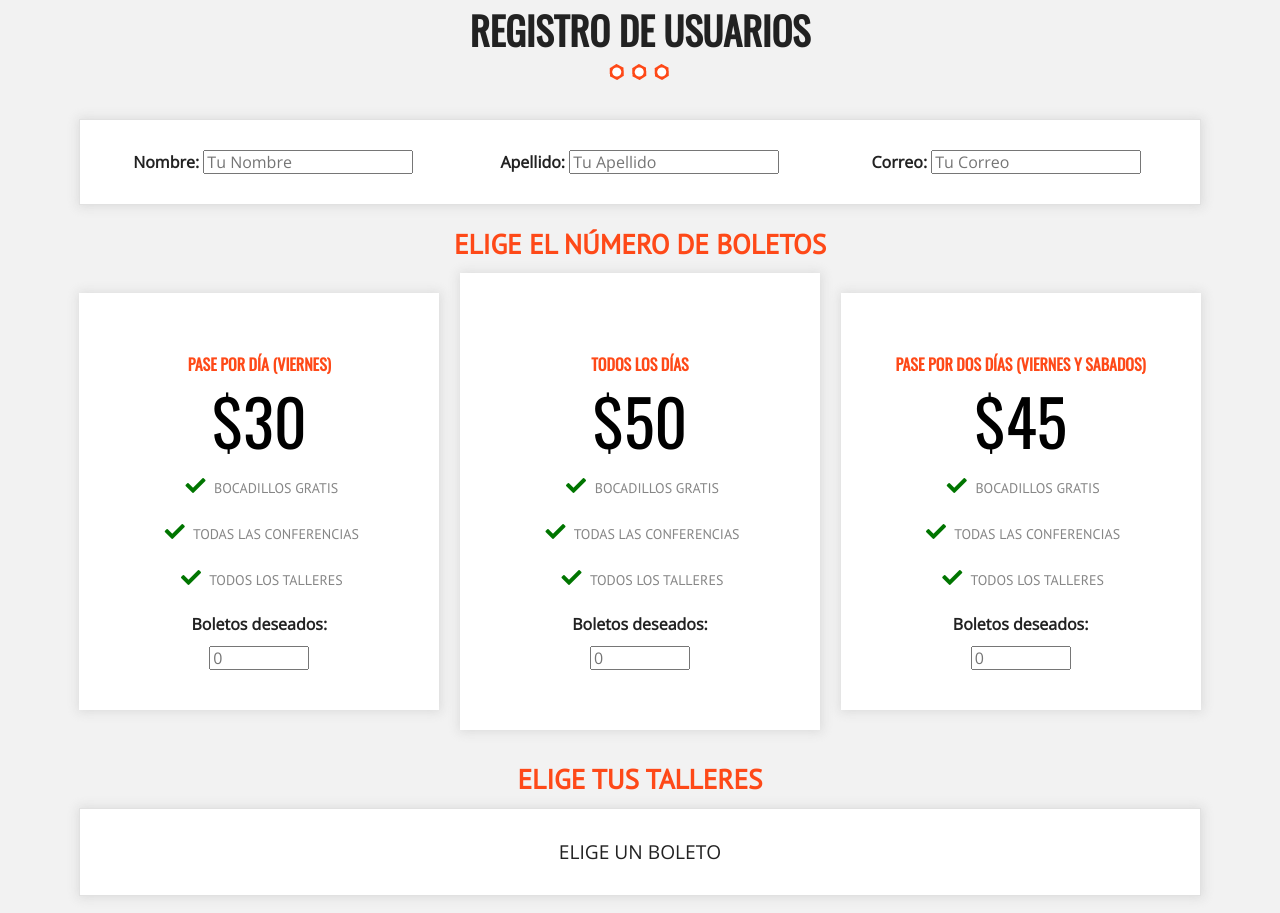
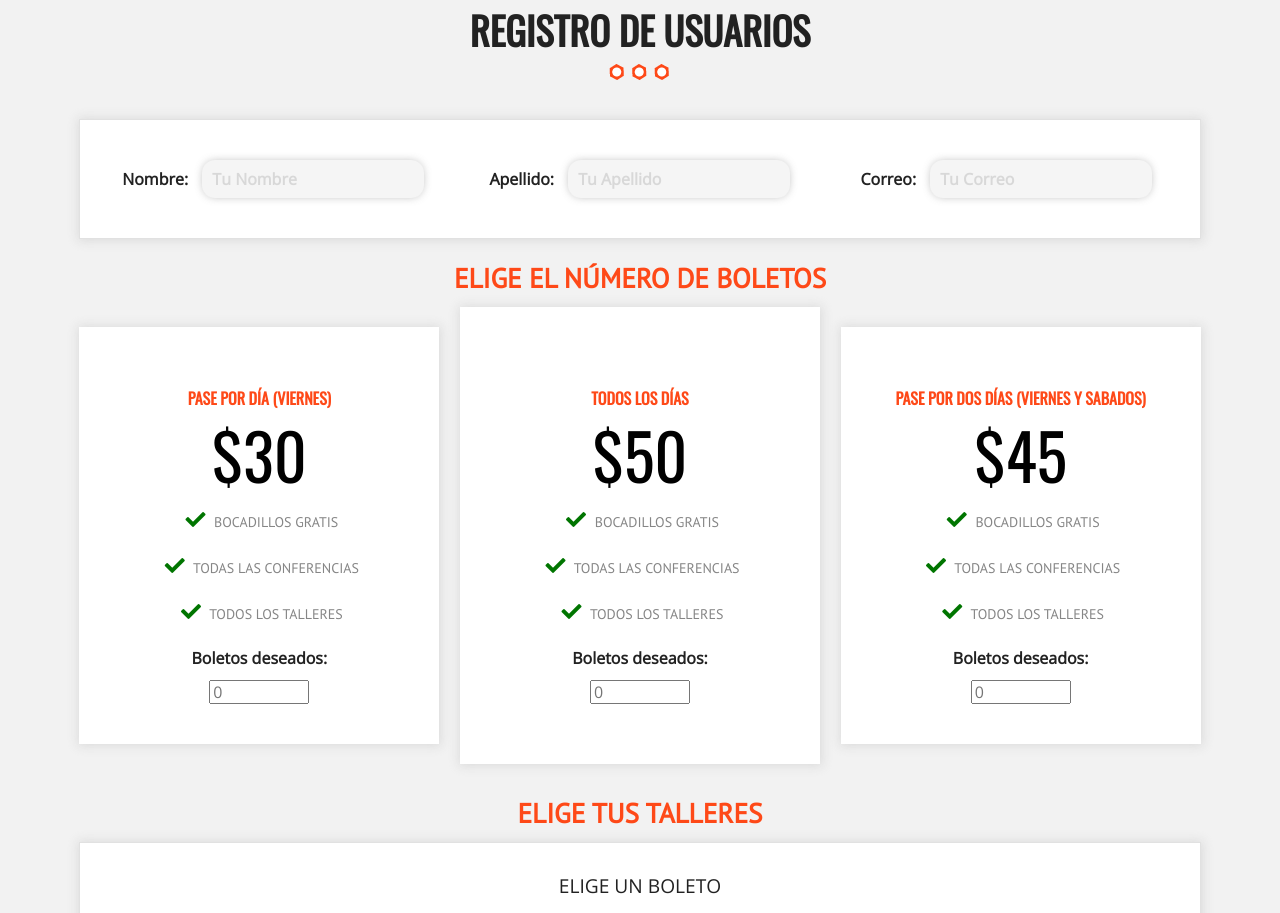
Before and after one commit to germanl20/ProyectoFinal, a plain HTML site: page registro.html in a window 1280 px wide. Shown: the part 965-1878 px from the top of the page. Drawn offline with nearby package versions, Linux system fonts and the light colour scheme.

Commit message:
Se agrego validacion a los campos nombre, apellido y correo

```diff
--- a/css/main.css
+++ b/css/main.css
@@ -621,6 +621,27 @@ p.copyright{
 
 /* ------------------ RESERVACIONES ------------------ */
 
+.datos_usuario{
+    margin-left: 10px;
+    margin-top: 10px;
+    margin-bottom: 10px;
+    border: none;
+    border-radius: 13px;
+    padding: 10px;
+    background: rgb(245, 245, 245);
+    box-shadow: 0px 0px 10px -2px rgba(158,158,158,0.83);
+}
+
+.datos_usuario::placeholder{
+    color: rgb(216, 216, 216);
+    font-weight: bold;
+}
+
+.datos_usuario:focus{
+    outline: none;
+    box-shadow: 0px 0px 16px -2px rgba(134, 134, 134, 0.83);
+}
+
 .registro h3{
     text-align: center;
     text-transform: uppercase;
@@ -758,7 +779,6 @@ h4{
     font-size: 2em;
     color: #fe4918;
 }
-
 
 
 @media only screen and (min-width:480px){
--- a/js/main.js
+++ b/js/main.js
@@ -29,6 +29,20 @@
         pase_dia.addEventListener('change', mostrarDias);
         pase_dos_dias.addEventListener('change', mostrarDias);
         pase_completo.addEventListener('change', mostrarDias);
+
+        nombre.addEventListener('blur', validarInput);
+        apellido.addEventListener('blur', validarInput);
+        email.addEventListener('blur', validarInput);
+
+        function validarInput(){
+            if(this.value == ''){
+                this.style.boxShadow = '0px 0px 5px 0px rgba(255,18,18,1)';
+                this.placeholder = 'Rellena este campo!';
+            }
+            else{
+                this.style.boxShadow = '0px 0px 5px 0px rgba(88,255,76,1)';
+            }
+        }
 
         function calcularMontos(event){
             event.preventDefault(); //evitar tomar el primer valor
--- a/registro.html
+++ b/registro.html
@@ -72,15 +72,15 @@
       <div id="datos_usuario" class="registro caja flex">
         <div class="campo">
           <label for="nombre">Nombre:</label>
-          <input type="text" id="nombre" name="nombre" placeholder="Tu Nombre">
+          <input class="datos_usuario" type="text" id="nombre" name="nombre" placeholder="Tu Nombre">
         </div>
         <div class="campo">
           <label for="apellido">Apellido:</label>
-          <input type="text" id="apellido" name="apellido" placeholder="Tu Apellido">
+          <input class="datos_usuario" type="text" id="apellido" name="apellido" placeholder="Tu Apellido">
         </div>
         <div class="campo">
           <label for="email">Correo:</label>
-          <input type="email" id="email" name="email" placeholder="Tu Correo">
+          <input class="datos_usuario" type="email" id="email" name="email" placeholder="Tu Correo">
         </div>
         <div class="error"></div>
       </div> <!-- DATOS_USUARIOS-->
```
